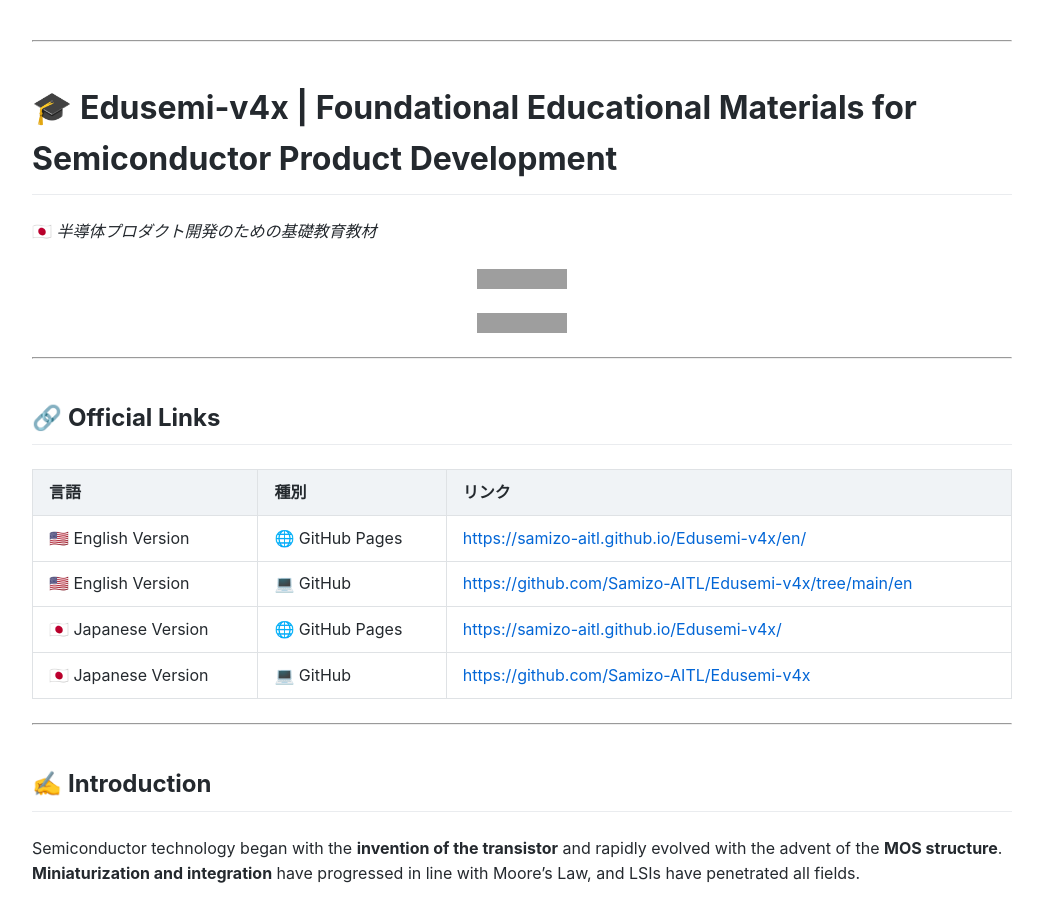
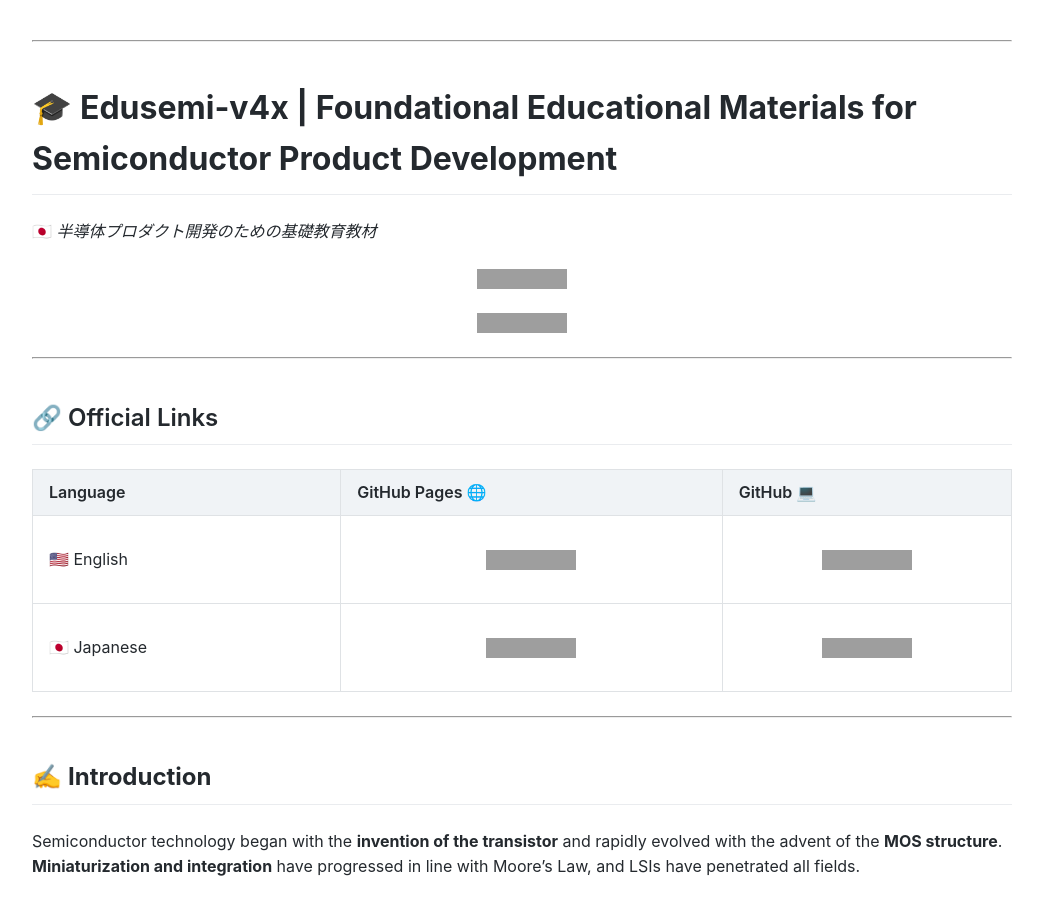
Before and after one commit to Samizo-AITL/Edusemi-v4x, a Jekyll site: the page built from en/index.md, in a window 1280 px wide and 900 px high. Shown: the whole window, without its empty margins (118-1161 px from the left). Built offline with Jekyll 4.4.1, drawn with Linux system fonts in a browser that asks for light colours; grey boxes are pictures that could not be loaded.

Commit message:
Update index.md

```diff
--- a/en/index.md
+++ b/en/index.md
@@ -12,15 +12,12 @@
 
 ---
 
-## 🔗 **Official Links**
+## 🔗 Official Links
 
-
-| 言語 | 種別 | リンク |
-|------|------|--------|
-| 🇺🇸 English Version | 🌐 GitHub Pages | [https://samizo-aitl.github.io/Edusemi-v4x/en/](https://samizo-aitl.github.io/Edusemi-v4x/en/) |
-| 🇺🇸 English Version | 💻 GitHub | [https://github.com/Samizo-AITL/Edusemi-v4x/tree/main/en](https://github.com/Samizo-AITL/Edusemi-v4x/tree/main/en) |
-| 🇯🇵 Japanese Version | 🌐 GitHub Pages | [https://samizo-aitl.github.io/Edusemi-v4x/](https://samizo-aitl.github.io/Edusemi-v4x/) |
-| 🇯🇵 Japanese Version | 💻 GitHub | [https://github.com/Samizo-AITL/Edusemi-v4x](https://github.com/Samizo-AITL/Edusemi-v4x) |
+| Language | GitHub Pages 🌐 | GitHub 💻 |
+|----------|----------------|-----------|
+| 🇺🇸 English | [![GitHub Pages EN](https://img.shields.io/badge/GitHub%20Pages-English-brightgreen?logo=github)](https://samizo-aitl.github.io/Edusemi-v4x/en/) | [![GitHub Repo EN](https://img.shields.io/badge/GitHub-English-blue?logo=github)](https://github.com/Samizo-AITL/Edusemi-v4x/tree/main/en) |
+| 🇯🇵 Japanese | [![GitHub Pages JP](https://img.shields.io/badge/GitHub%20Pages-日本語版-brightgreen?logo=github)](https://samizo-aitl.github.io/Edusemi-v4x/) | [![GitHub Repo JP](https://img.shields.io/badge/GitHub-日本語版-blue?logo=github)](https://github.com/Samizo-AITL/Edusemi-v4x) |
 
 ---
 
```
